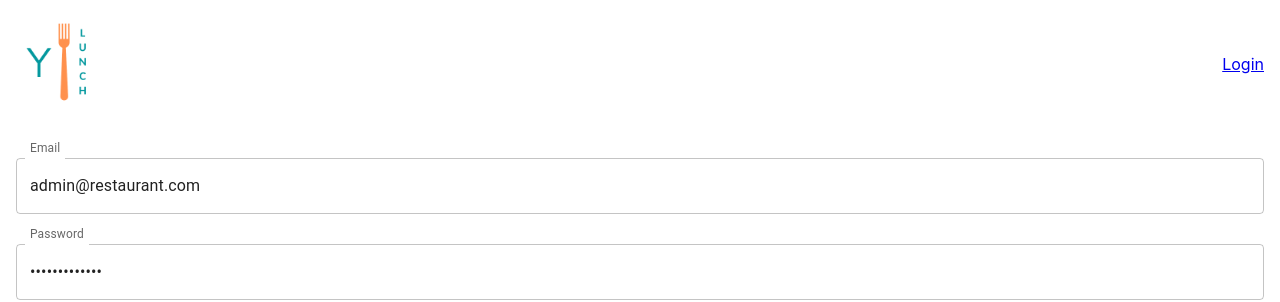
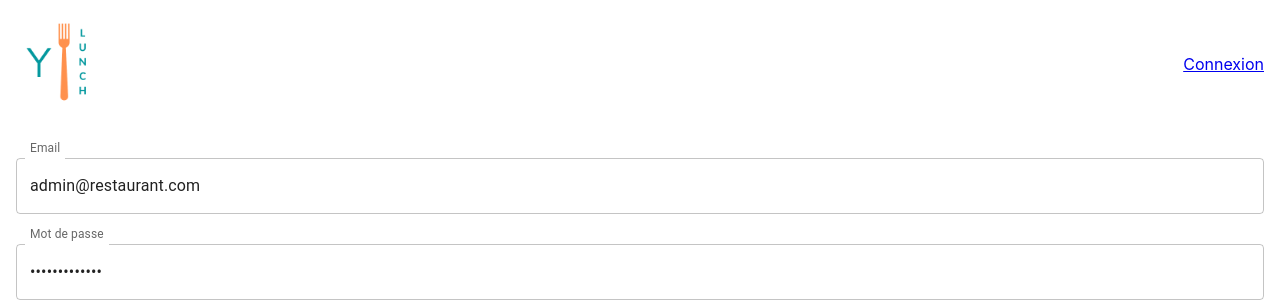
Before and after one commit to rael06/YLunchUI, a React (Create React App) app: page /login in a window 1280 px wide. Shown: the top 302 px of the page. Built offline with nearby package versions, Linux system fonts and the light colour scheme.

Commit message:
translated

```diff
--- a/src/Header/index.tsx
+++ b/src/Header/index.tsx
@@ -8,7 +8,7 @@
       <Link to="/">
         <img src={logo} alt="Logo Ylunch" className={classes.logo} />
       </Link>
-      <Link to="/login">Login</Link>
+      <Link to="/login">Connexion</Link>
     </header>
   );
 }
--- a/src/Header/styles.module.scss
+++ b/src/Header/styles.module.scss
@@ -6,5 +6,5 @@
 }
 
 .logo {
-  max-height: 6rem;
+  height: 6rem;
 }
--- a/src/Login/index.tsx
+++ b/src/Login/index.tsx
@@ -41,7 +41,7 @@
         name="password"
         value={password}
         onChange={(e) => setPassword(e.target.value)}
-        label="Password"
+        label="Mot de passe"
         type="password"
       />
 
```
